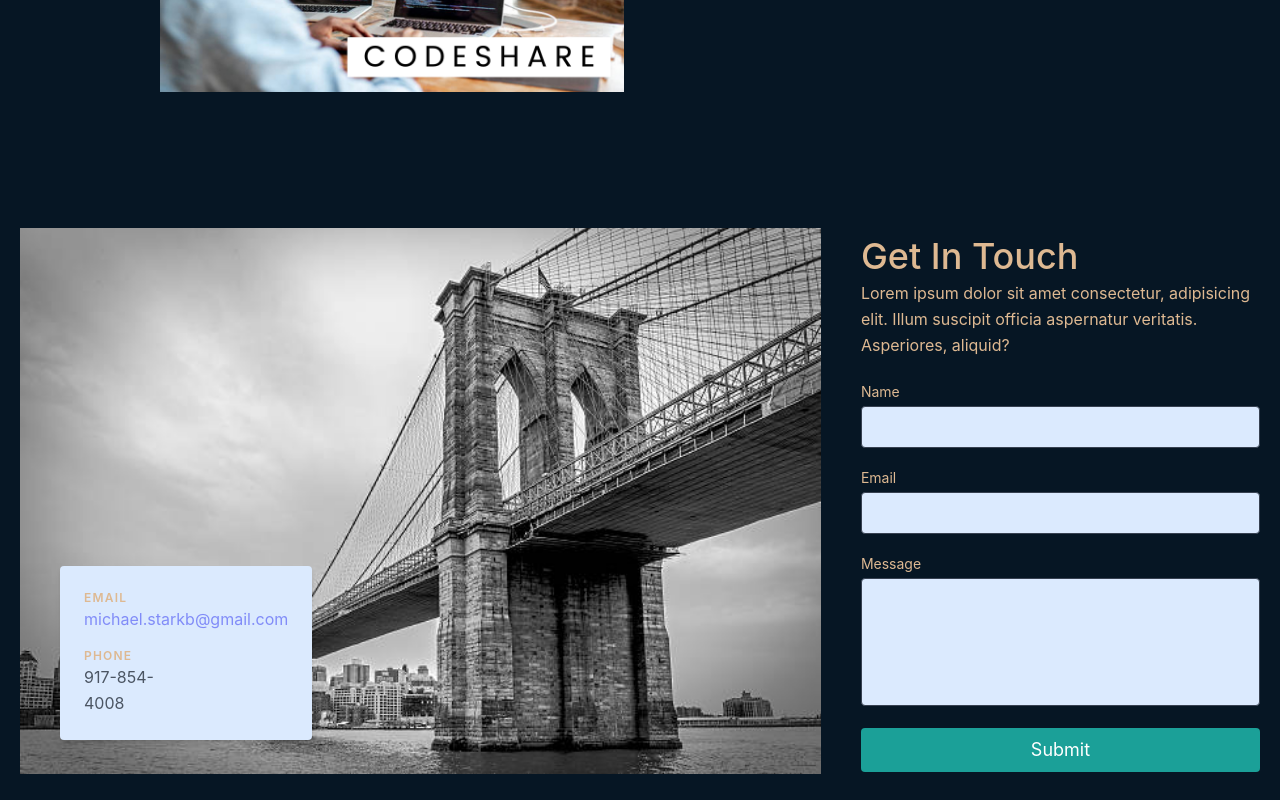
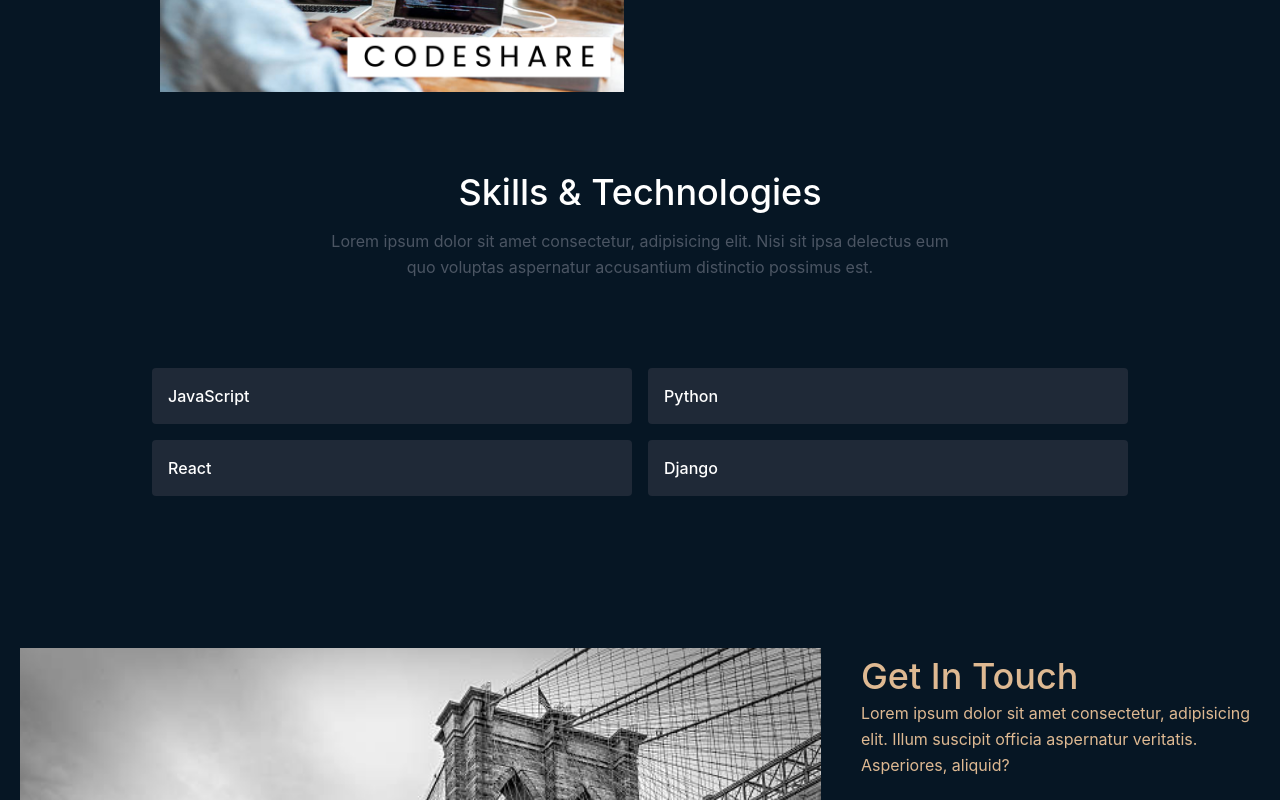
Before and after one commit to michaelbryanstark/new-portfolio, a React (Create React App) app: page / in a window 1280 px wide. Shown: the part 1260-2060 px from the top of the page. Built offline with nearby package versions, Linux system fonts and the light colour scheme.

Commit message:
skills component working

```diff
--- a/src/App.js
+++ b/src/App.js
@@ -11,7 +11,7 @@ export default function App() {
       <Navbar />
       <About />
       <Projects />
-      {/* <Skills /> */}
+      <Skills />
       <Contact />
     </main>
   );
--- a/src/components/Navbar.js
+++ b/src/components/Navbar.js
@@ -12,7 +12,7 @@ export default function Navbar() {
         </div>
         <nav className="md:mr-auto md:ml-4 md:py-1 md:pl-4 md:border-l md:border-gray-700	flex flex-wrap items-center text-[#1BA098] justify-center">
           <a href="#projects" className="mr-5 hover:text-white">
-            Past Work
+            Apps
           </a>
           <a href="#skills" className="mr-5 hover:text-white">
             Skills
--- a/src/components/Skills.js
+++ b/src/components/Skills.js
@@ -5,7 +5,7 @@ import { skills } from "../data";
 
 export default function Skills() {
   return (
-    <section id="skills">
+    <section id="skills pt-10">
       <div className="container px-5 py-10 mx-auto">
         <div className="text-center mb-20">
 
@@ -19,12 +19,12 @@ export default function Skills() {
           </p>
         </div>
         <div className="flex flex-wrap lg:w-4/5 sm:mx-auto sm:mb-2 -mx-2">
-          {skills.map((skill) => (
-            <div key={skill} className="p-2 sm:w-1/2 w-full">
+          {skills.map((skills) => (
+            <div key={skills.skill} className="p-2 sm:w-1/2 w-full">
               <div className="bg-gray-800 rounded flex p-4 h-full items-center">
 
                 <span className="title-font font-medium text-white">
-                  {skill}
+                  {skills.skill}
                 </span>
               </div>
             </div>
--- a/src/data.js
+++ b/src/data.js
@@ -26,8 +26,16 @@ export const projects = [
   ];
   export const skills = [
     {
+      skill: "JavaScript",
+    },
+    {
       skill: "Python",
-
+    },
+    {
+      skill: "React",
+    },
+    {
+      skill: "Django",
     },
 
 
```
